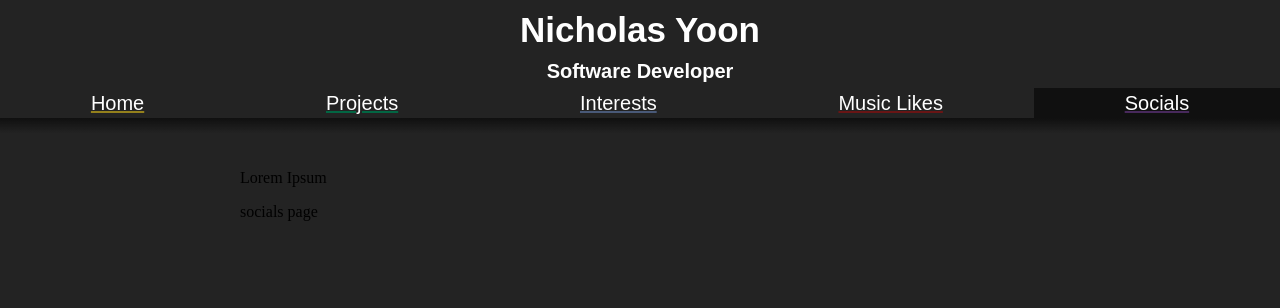
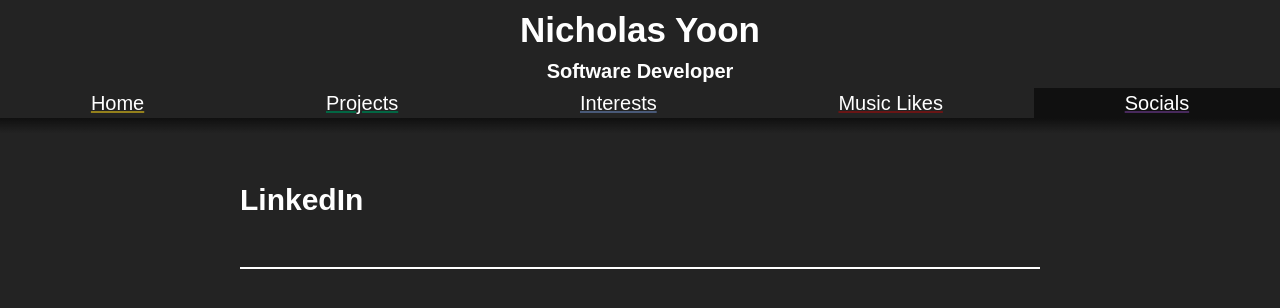
Before and after one commit to nyoon8360/mywebsite, a Next.js app: page /socials in a window 1280 px wide. Shown: the top 308 px of the page. Built offline with nearby package versions, Linux system fonts and the light colour scheme.

Commit message:
fixed collapsible component content background color
added embed for linkedin profile on socials page

```diff
--- a/components/collapsible.module.css
+++ b/components/collapsible.module.css
@@ -28,7 +28,7 @@
 .content {
     overflow: hidden;
     max-height: 0;
-    background-color: #49A7A7;
+    background-color: var(--secondary-text-color);
 
     transition: max-height 0.5s ease-out;
     border-radius: 0 0 10px 10px;
--- a/pages/_app.js
+++ b/pages/_app.js
@@ -4,6 +4,7 @@
 export default function MyApp({ Component, pageProps }) {
     return (
         <TransitionProvider>
+            <script src="https://platform.linkedin.com/badges/js/profile.js" async defer type="text/javascript"></script>
             <Component {...pageProps} />
         </TransitionProvider>
     )
--- a/pages/socials.js
+++ b/pages/socials.js
@@ -1,15 +1,30 @@
+import { useEffect } from 'react';
 import Layout from '../components/layout';
 import styles from '../styles/socials.module.css';
-import { InstagramEmbed } from 'react-social-media-embed';
+import Script from 'next/script';
 
 export default function Socials() {
 
+    //Due to behavior of navigation in Next.Js, need to employ useEffect to load 3rd party script successfully
+    //before attempting to render embed components
+    useEffect(() => {
+        const script = document.createElement("script");
+
+        script.src = 'https://platform.linkedin.com/badges/js/profile.js';
+        script.async = true;
+
+        document.body.appendChild(script);
+
+        return () => {
+            document.body.removeChild(script);
+        }
+    });
 
     return (
         <Layout>
-            <p>Lorem Ipsum</p>
-            <p>socials page</p>
-
+            <h3 className={styles.socialTitle} style={{marginTop: '30px'}}>LinkedIn</h3>
+            <div class="badge-base LI-profile-badge" data-locale="en_US" data-size="large" data-theme="dark" data-type="HORIZONTAL" data-vanity="nyoon8360" data-version="v1"><a class="badge-base__link LI-simple-link" href="https://www.linkedin.com/in/nyoon8360?trk=profile-badge"></a></div>
+            <hr className={styles.divider}></hr>
         </Layout>
     )
 }
--- a/styles/socials.module.css
+++ b/styles/socials.module.css
@@ -0,0 +1,16 @@
+.socialTitle {
+    font-family: Arial, Helvetica, sans-serif;
+    font-size: 30px;
+    font-weight: bold;
+    text-align: left;
+    margin-top: 100px;
+    color: var(--main-text-color);
+}
+
+.divider {
+    margin-top: 50px;
+    margin-bottom: 50px;
+    border: none;
+    height: 2px;
+    background-color: var(--main-text-color);
+}
```
